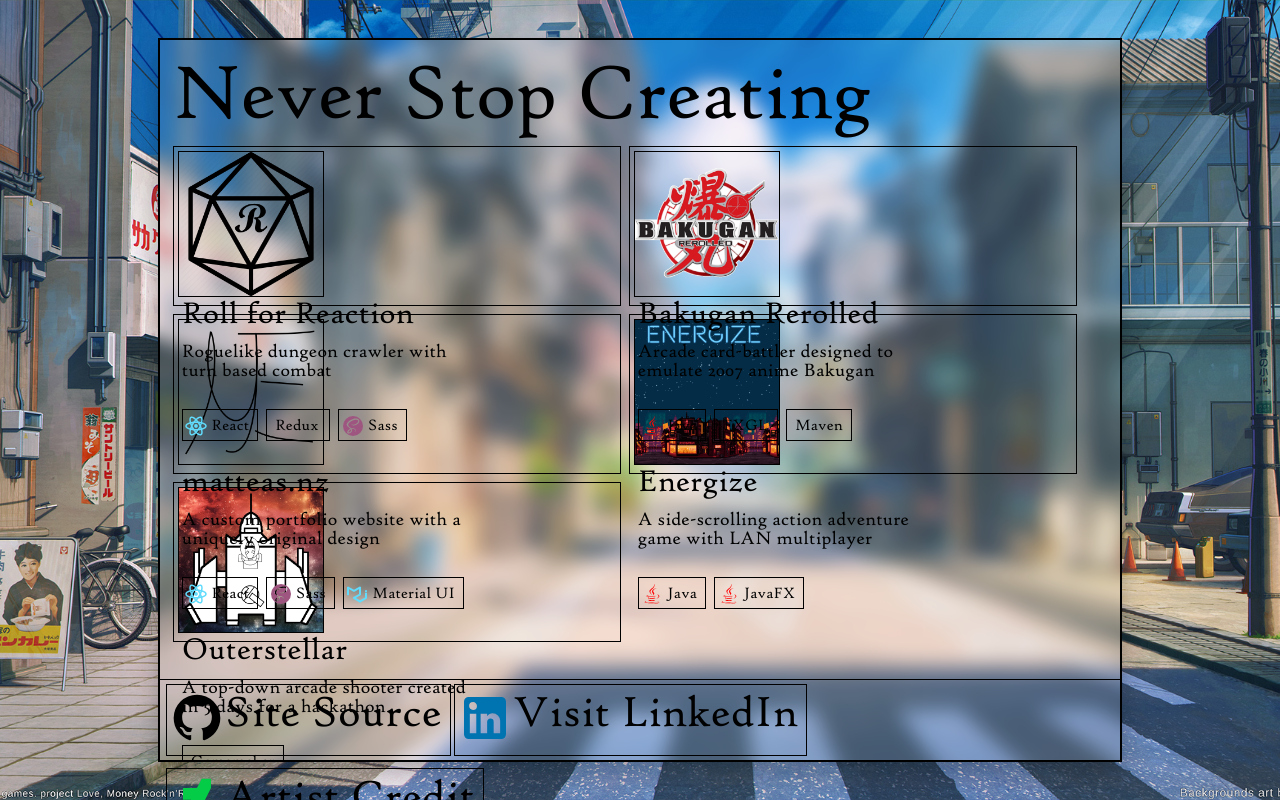
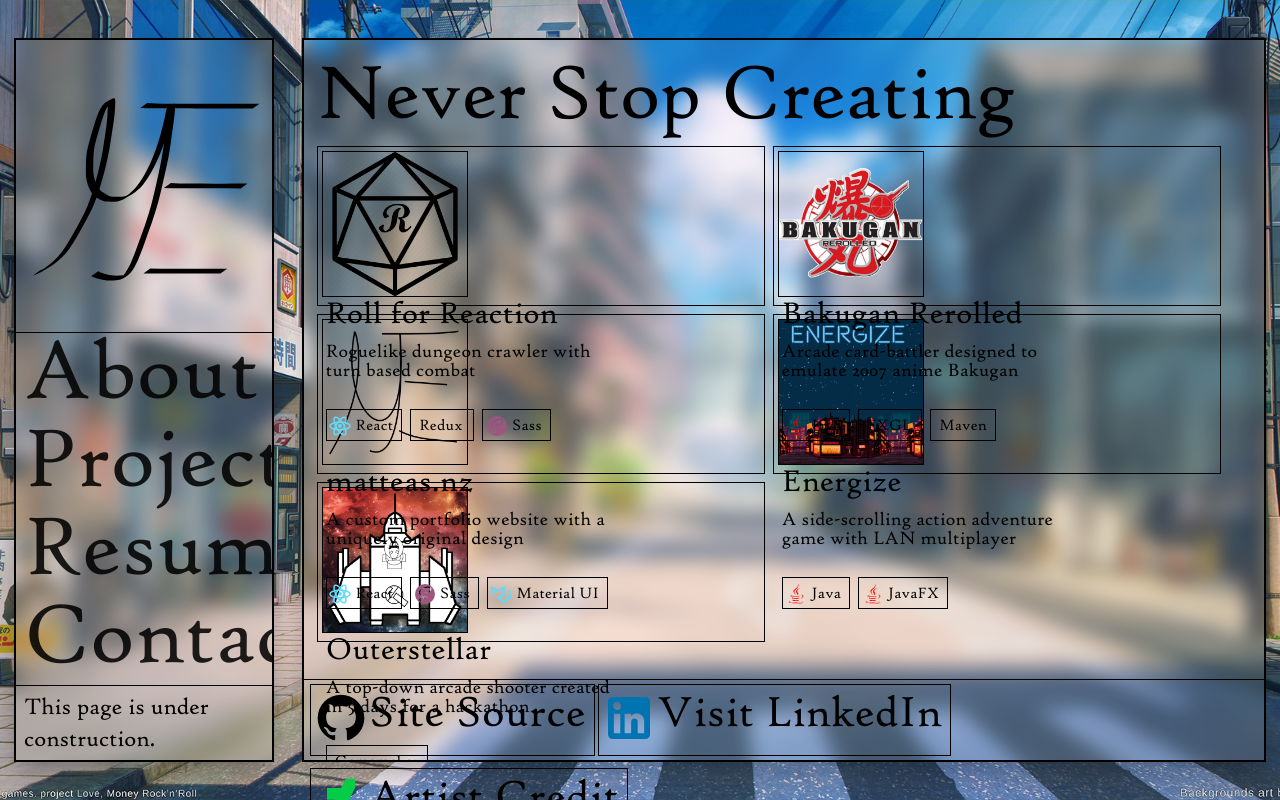
Before and after one commit to Matteas-Eden/matteas-eden.github.io, a React (Create React App) app: page / in a window 1280 px wide. Built offline with nearby package versions, Linux system fonts and the light colour scheme.

Commit message:
Re-enable menu

```diff
--- a/src/pages/Main.jsx
+++ b/src/pages/Main.jsx
@@ -24,9 +24,9 @@
                     alignItems="center"
                     justify="space-around"
                 >
-                    {/* <Grid item>
+                    <Grid item>
                         <Menu bg={bgImageValue} />
-                    </Grid> */}
+                    </Grid>
                     <Grid item>
                         <Content bg={bgImageValue} />
                     </Grid>
```
